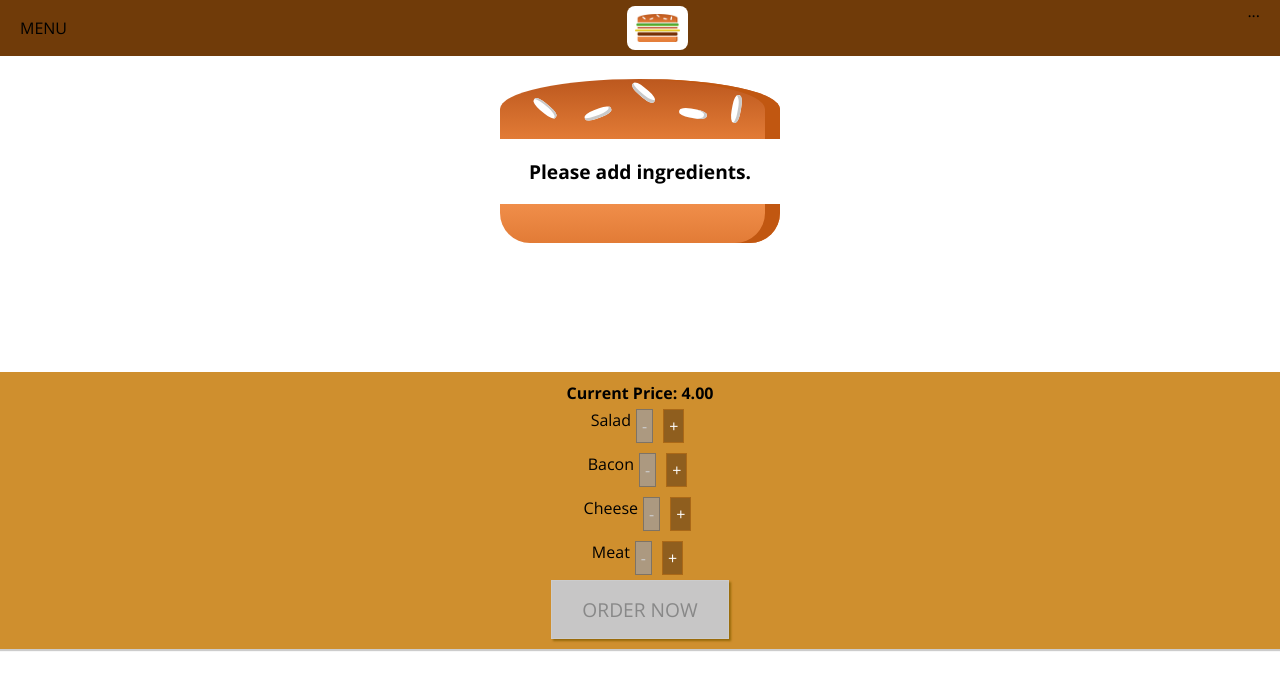
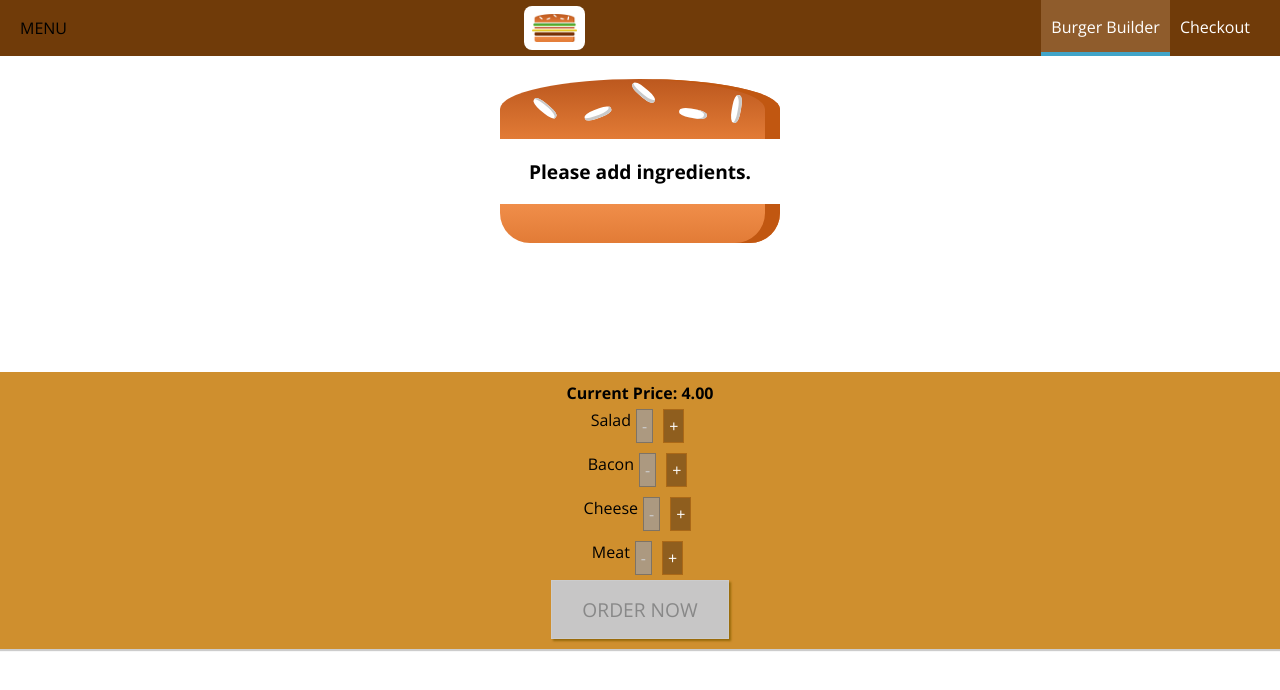
Before and after one commit to bharat-srinivasan/burger-app, a React app: page / in a window 1280 px wide. Shown: the top 690 px of the page. Built offline with nearby package versions, Linux system fonts and the light colour scheme.

Commit message:
Add navigation bar into toolbar

```diff
--- /dev/null
+++ b/src/components/Navigation/NavigationItems/NavigationItem/NavigationItem.css
@@ -0,0 +1,25 @@
+.NavigationItem {
+    margin: 0;
+    box-sizing: border-box;
+    display: flex;
+    height: 100%;
+    align-items: center;
+}
+
+.NavigationItem a {
+    color: white;
+    text-decoration: none;
+    height: 100%;
+    padding: 16px 10px;
+    border-bottom: 4px solid transparent;
+    box-sizing: border-box;
+    display: block;
+}
+
+.NavigationItem a:hover,
+.NavigationItem a.active,
+.NavigationItem a:active {
+    background-color: #8f5c2c;
+    border-bottom: 4px solid #40a4c8;
+    color: white;
+}
--- /dev/null
+++ b/src/components/Navigation/NavigationItems/NavigationItem/NavigationItem.jsx
@@ -0,0 +1,14 @@
+import React from "react";
+import styles from "./NavigationItem.css";
+
+const navigationItem = props => {
+  return (
+    <li className={styles.NavigationItem}>
+      <a href={props.link} className={props.active ? styles.active : null}>
+        {props.children}
+      </a>
+    </li>
+  );
+};
+
+export default navigationItem;
--- /dev/null
+++ b/src/components/Navigation/NavigationItems/NavigationItems.css
@@ -0,0 +1,8 @@
+.NavigationItems {
+    margin: 0;
+    padding: 0;
+    list-style: none;
+    display: flex;
+    align-items: center;
+    height: 100%;
+}
--- /dev/null
+++ b/src/components/Navigation/NavigationItems/NavigationItems.jsx
@@ -0,0 +1,16 @@
+import React from "react";
+import styles from "./NavigationItems.css";
+import NavigationItem from "./NavigationItem/NavigationItem";
+
+const navigationItems = props => {
+  return (
+    <ul className={styles.NavigationItems}>
+      <NavigationItem link="/" active>
+        Burger Builder
+      </NavigationItem>
+      <NavigationItem link="/">Checkout</NavigationItem>
+    </ul>
+  );
+};
+
+export default navigationItems;
--- a/src/components/Navigation/Toolbar/Toolbar.jsx
+++ b/src/components/Navigation/Toolbar/Toolbar.jsx
@@ -1,13 +1,16 @@
 import React from "react";
 import styles from "./Toolbar.css";
 import Logo from "../../Logo/Logo";
+import NavigationItems from "../NavigationItems/NavigationItems";
 
 const toolbar = props => {
   return (
     <header className={styles.Toolbar}>
       <div>MENU</div>
       <Logo />
-      <nav>...</nav>
+      <nav>
+        <NavigationItems />
+      </nav>
     </header>
   );
 };
```
